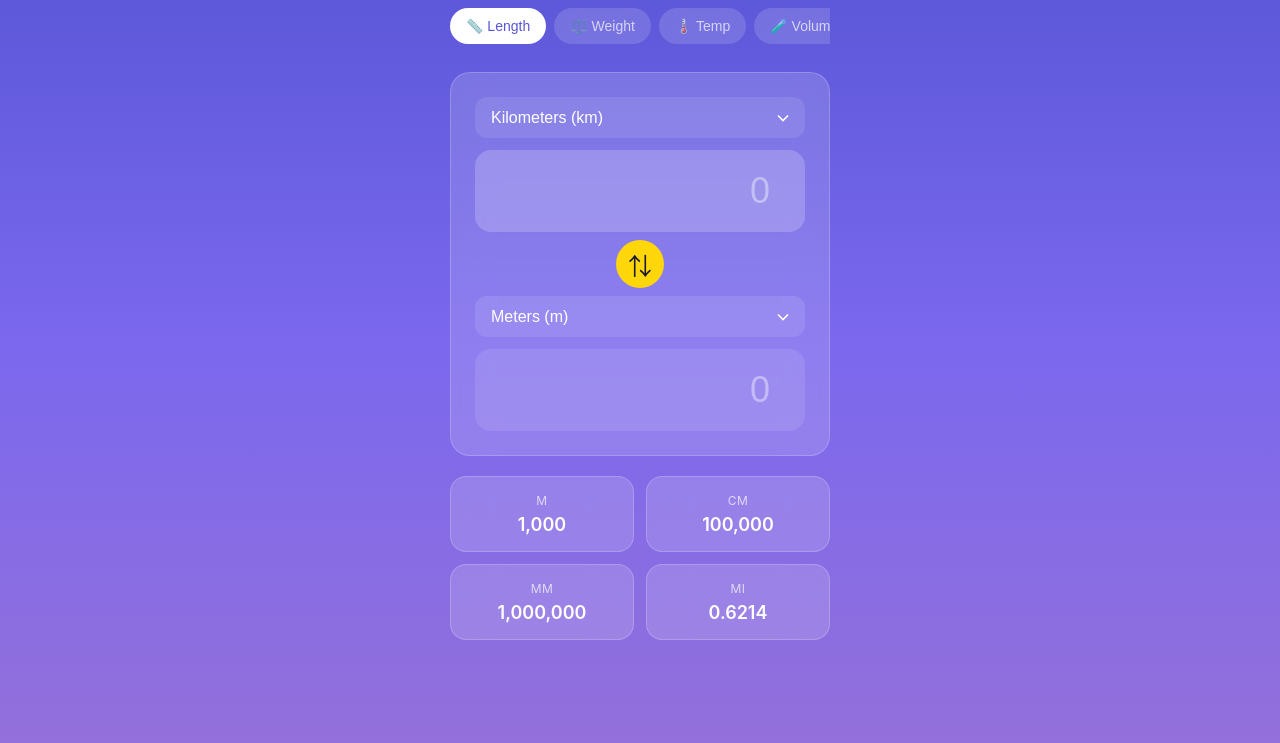
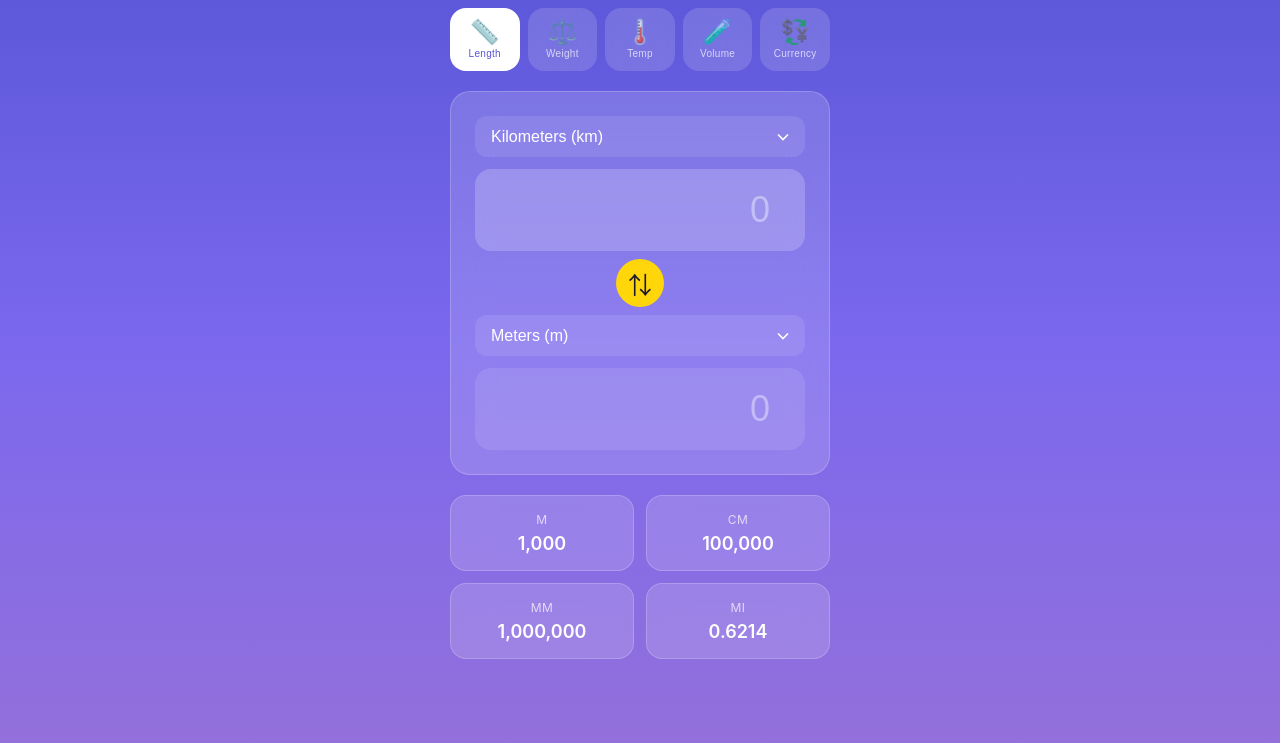
Before and after one commit to skytool/unit-converter, a website: page index.html in a window 1280 px wide. Shown: the part 57-800 px from the top of the page. Drawn offline with Linux system fonts and the light colour scheme.

Commit message:
Redesign tabs as compact grid with icons

```diff
--- a/index.html
+++ b/index.html
@@ -24,11 +24,26 @@
 
     <!-- Category Tabs -->
     <div class="tabs">
-      <button class="tab active" data-category="length">📏 Length</button>
-      <button class="tab" data-category="weight">⚖️ Weight</button>
-      <button class="tab" data-category="temp">🌡️ Temp</button>
-      <button class="tab" data-category="volume">🧪 Volume</button>
-      <button class="tab" data-category="currency">💱 Currency</button>
+      <button class="tab active" data-category="length">
+        <span class="tab-icon">📏</span>
+        <span class="tab-label">Length</span>
+      </button>
+      <button class="tab" data-category="weight">
+        <span class="tab-icon">⚖️</span>
+        <span class="tab-label">Weight</span>
+      </button>
+      <button class="tab" data-category="temp">
+        <span class="tab-icon">🌡️</span>
+        <span class="tab-label">Temp</span>
+      </button>
+      <button class="tab" data-category="volume">
+        <span class="tab-icon">🧪</span>
+        <span class="tab-label">Volume</span>
+      </button>
+      <button class="tab" data-category="currency">
+        <span class="tab-icon">💱</span>
+        <span class="tab-label">Currency</span>
+      </button>
     </div>
 
     <!-- Converter Card -->
--- a/style.css
+++ b/style.css
@@ -43,31 +43,37 @@ body {
 
 /* Tabs */
 .tabs {
-  display: flex;
+  display: grid;
+  grid-template-columns: repeat(5, 1fr);
   gap: 8px;
-  overflow-x: auto;
-  padding-bottom: 8px;
   margin-bottom: 20px;
-  scrollbar-width: none;
-}
-
-.tabs::-webkit-scrollbar {
-  display: none;
 }
 
 .tab {
-  flex-shrink: 0;
-  padding: 10px 16px;
+  display: flex;
+  flex-direction: column;
+  align-items: center;
+  gap: 4px;
+  padding: 12px 4px;
   border: none;
-  border-radius: 20px;
+  border-radius: 16px;
   background: var(--card-bg);
   color: var(--text-secondary);
-  font-size: 14px;
-  font-weight: 500;
   cursor: pointer;
   transition: all 0.2s ease;
   backdrop-filter: blur(10px);
   -webkit-backdrop-filter: blur(10px);
+}
+
+.tab-icon {
+  font-size: 24px;
+  line-height: 1;
+}
+
+.tab-label {
+  font-size: 10px;
+  font-weight: 500;
+  letter-spacing: 0.3px;
 }
 
 .tab.active {
@@ -76,7 +82,11 @@ body {
 }
 
 .tab:hover {
-  transform: scale(1.02);
+  transform: scale(1.05);
+}
+
+.tab:active {
+  transform: scale(0.95);
 }
 
 /* Converter Card */
```
